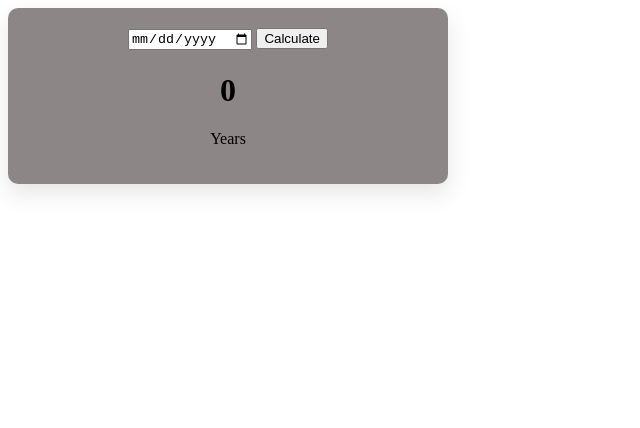
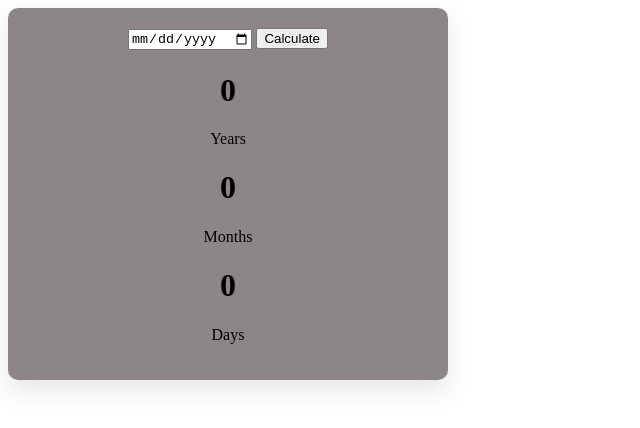
Before and after one commit to Roqeaiyakhan/classTask005-, a plain HTML site: page index.html in a window 1280 px wide. Shown: the whole page, without its empty margins (0-640 px from the left). Drawn offline with Linux system fonts and the light colour scheme.

Commit message:
update the months and day

```diff
--- a/index.html
+++ b/index.html
@@ -17,6 +17,16 @@
                 <h1 id="years">0</h1>
                 <p>Years</p>
             </div>
+            <div class="box"></div>
+                <h1 id="months">0</h1>
+                <p>Months</p>
+            </div>
+            <div class="box">
+                <h1 id="days">0</h1>
+                <p>Days</p>
+            </div>
+        </div>
+    </div>
 
     <script src="./script.js"></script>
 
```
